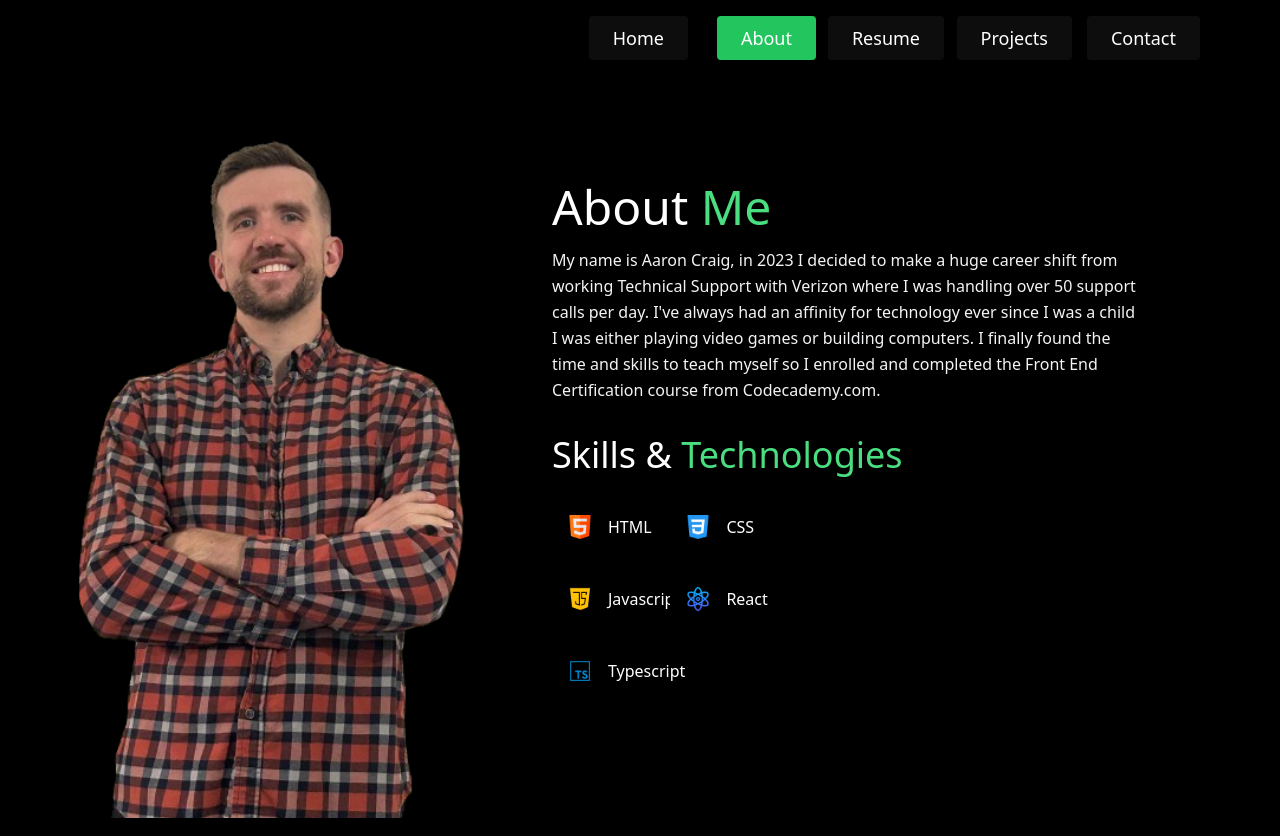
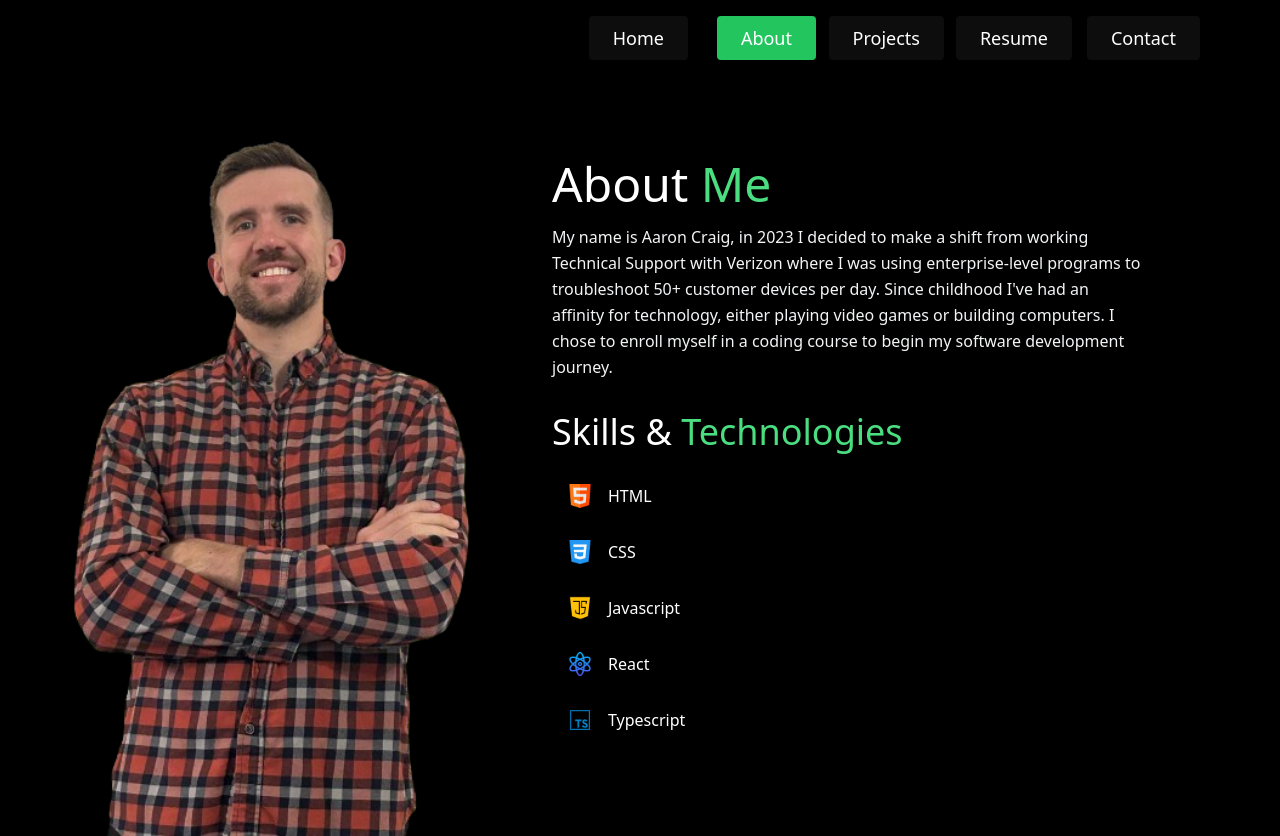
Before and after one commit to XeRoWaVe/ReactPortfolio, a React (Vite) app: page /about in a window 1280 px wide. Built offline with nearby package versions, Linux system fonts and the light colour scheme; the HTML template or start-up script is replaced by a standard one.

Commit message:
Updated bio

```diff
--- a/src/Components/About/About.jsx
+++ b/src/Components/About/About.jsx
@@ -20,13 +20,8 @@ const About = () => {
               <span className="text-green-400 hover:text-green-500">Me</span>
             </h1>
             <p className="mb-8 leading-relaxed text-gray-100">
-              My name is Aaron Craig, in 2023 I decided to make a huge career
-              shift from working Technical Support with Verizon where I was
-              handling over 50 support calls per day. I've always had an
-              affinity for technology ever since I was a child I was either
-              playing video games or building computers. I finally found the
-              time and skills to teach myself so I enrolled and completed the
-              Front End Certification course from Codecademy.com.
+              My name is Aaron Craig, in 2023 I decided to make a shift from
+              working Technical Support with Verizon where I was using enterprise-level programs to troubleshoot 50+ customer devices per day. Since childhood I've had an affinity for technology, either playing video games or building computers. I chose to enroll myself in a coding course to begin my software development journey.
             </p>
             <div className="">
               <h1 className="sm:text-4xl cursor-default text-3xl font-medium title-font  text-white  mb-4">
@@ -35,9 +30,9 @@ const About = () => {
                   Technologies
                 </span>
               </h1>
-            <div className="flex flex-wrap lg:w-2/5 sm:mb-2 -mx-2">
+              <div className=" lg:w-2/5 sm:mb-2 ">
                 {skills.map((skill) => (
-                <div key={skill.id} className="p-2 sm:w-1/2 w-full">
+                  <div key={skill.id} className=" sm:w-1/2 w-full">
                     <div className="bg-black rounded flex p-4 h-full items-center">
                       <img
                         className="text-green-400 w-6 flex-shrink-0 mr-4"
@@ -51,7 +46,6 @@ const About = () => {
                 ))}
               </div>
             </div>
-
           </div>
         </div>
       </div>
--- a/src/Components/Nav/Nav.jsx
+++ b/src/Components/Nav/Nav.jsx
@@ -21,24 +21,24 @@ const Nav = () => {
         </li>
         <li className="lg:px-4 lg:absolute top-4 right-[25%]">
           <NavLink
-            to="https://docs.google.com/document/d/1pYelRK0eGS3TPYYbqg_X1dv8RvyeaugmCGLwnQCcWaI/edit" target="_blank"
-            className={({ isActive }) => (isActive ? "inline-flex text-white bg-green-500   border-0 py-2 px-6 focus:outline-none  rounded text-lg" : "ml-4 inline-flex  hover:bg-gray-500 text-white active:translate-y-0.5 bg-[#0D0D0D] border-0 py-2 px-6 focus:outline-none dark:hover:bg-gray-700 dark:hover:text-white rounded text-lg")}
-          >
-            Resume
-          </NavLink>
-        </li>
-        <li className="lg:px-4 lg:absolute top-4 right-[15%]">
-          <NavLink
             to="/projects"
             className={({ isActive }) => (isActive ? "inline-flex text-white bg-green-500   border-0 py-2 px-6 focus:outline-none  rounded text-lg" : "ml-4 inline-flex  hover:bg-gray-500 text-white active:translate-y-0.5 bg-[#0D0D0D] border-0 py-2 px-6 focus:outline-none dark:hover:bg-gray-700 dark:hover:text-white rounded text-lg")}
           >
             Projects
           </NavLink>
         </li>
+        <li className="lg:px-4 lg:absolute top-4 right-[15%]">
+          <NavLink
+            to="https://docs.google.com/document/d/1pYelRK0eGS3TPYYbqg_X1dv8RvyeaugmCGLwnQCcWaI/edit" target="_blank"
+            className={({ isActive }) => (isActive ? "inline-flex text-white bg-green-500   border-0 py-2 px-6 focus:outline-none  rounded text-lg" : "ml-4 inline-flex  hover:bg-green-500  text-white active:translate-y-0.5 bg-[#0D0D0D] border-0 py-2 px-6 focus:outline-none dark:hover:bg-gray-700 dark:hover:text-white rounded text-lg")}
+          >
+            Resume
+          </NavLink>
+        </li>
         <li className="lg:px-4 lg:absolute top-4 right-[5%]">
           <NavLink
             to="mailto:xerowave22@hotmail.com"
-            className={({ isActive }) => (isActive ? "inline-flex text-white bg-green-500   border-0 py-2 px-6 focus:outline-none  rounded text-lg" : "ml-4 inline-flex  hover:bg-gray-500  text-white active:translate-y-0.5 bg-[#0D0D0D] border-0 py-2 px-6 focus:outline-none dark:hover:bg-gray-700 dark:hover:text-white rounded text-lg")}
+            className={({ isActive }) => (isActive ? "inline-flex text-white bg-green-500   border-0 py-2 px-6 focus:outline-none  rounded text-lg" : "ml-4 inline-flex  hover:bg-green-500  text-white active:translate-y-0.5 bg-[#0D0D0D] border-0 py-2 px-6 focus:outline-none dark:hover:bg-gray-700 dark:hover:text-white rounded text-lg")}
           >
             Contact
           </NavLink>
```
Lines whose indentation alone changed are shown as unchanged.
